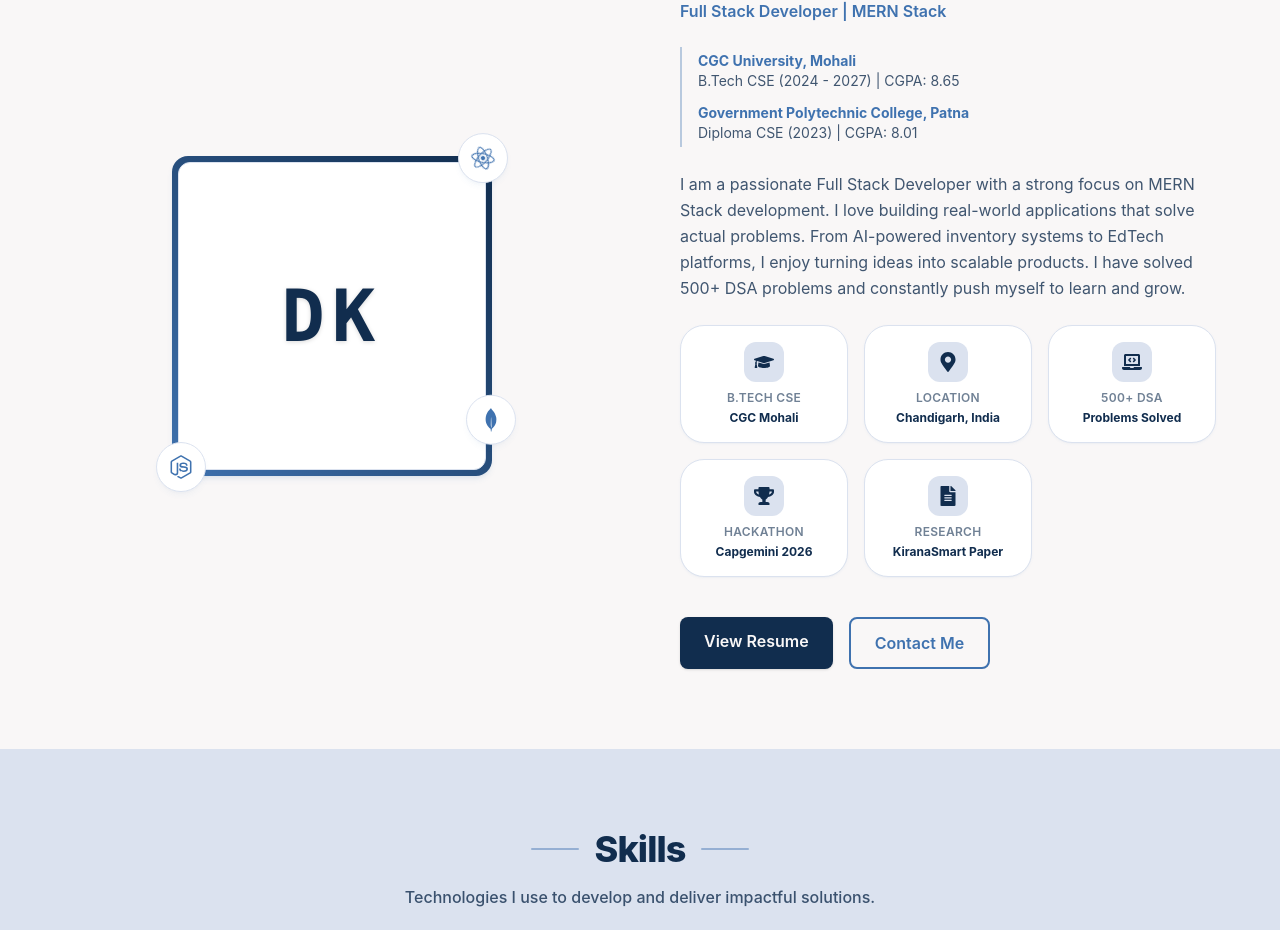
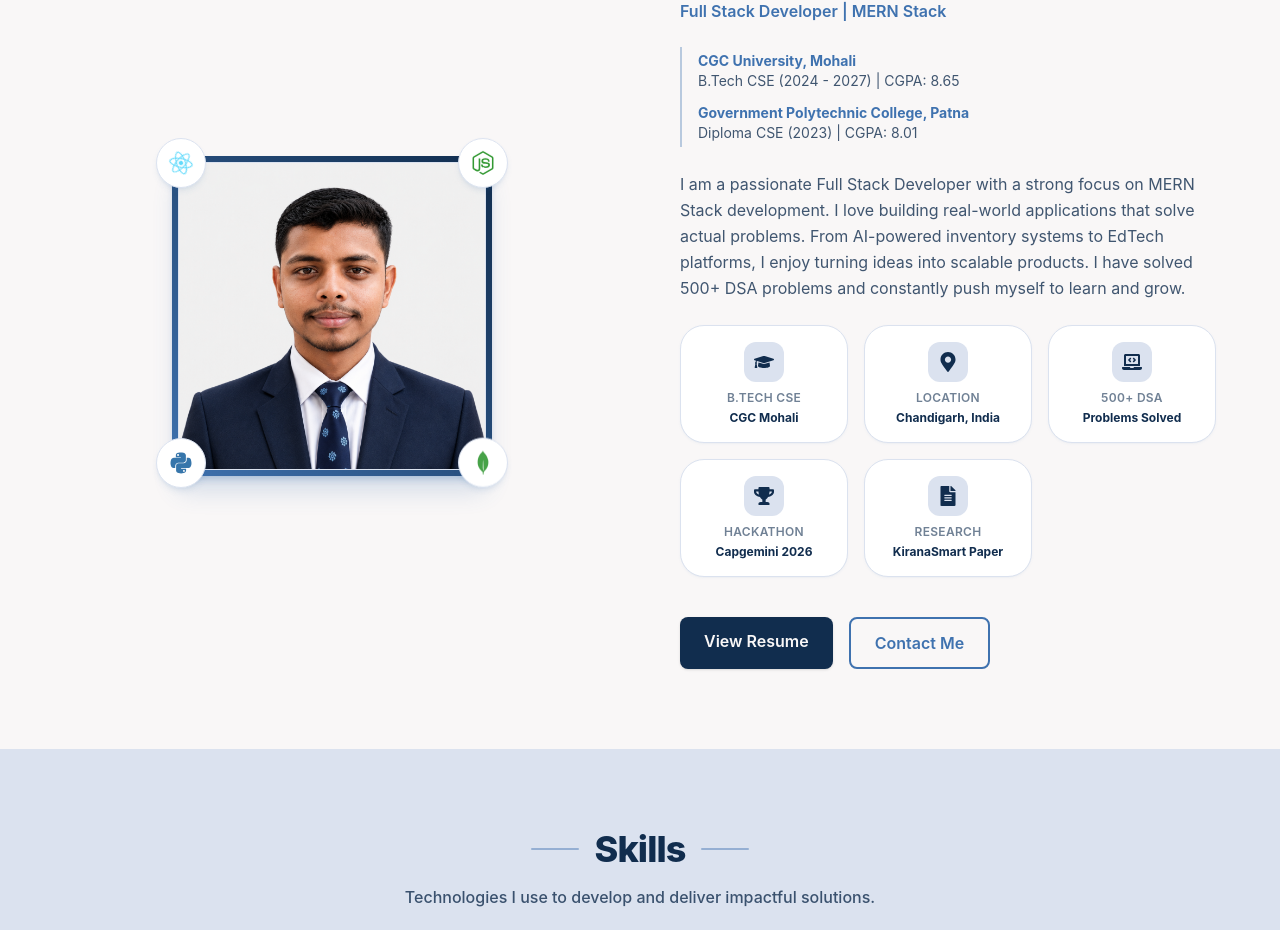
Before and after one commit to dharmu689/Portfolio, a React (Vite) app in the folder client/: page / in a window 1280 px wide. Shown: the part 1037-1967 px from the top of the page. Built offline with nearby package versions, Linux system fonts and the light colour scheme.

Commit message:
about section updation

```diff
--- a/client/src/components/About.jsx
+++ b/client/src/components/About.jsx
@@ -1,5 +1,5 @@
 import { motion } from 'framer-motion'
-import { FaGraduationCap, FaMapMarkerAlt, FaLaptopCode, FaTrophy, FaFileAlt, FaReact, FaNodeJs } from 'react-icons/fa'
+import { FaGraduationCap, FaMapMarkerAlt, FaLaptopCode, FaTrophy, FaFileAlt, FaReact, FaNodeJs, FaPython } from 'react-icons/fa'
 import { SiMongodb } from 'react-icons/si'
 
 const About = () => {
@@ -56,41 +56,59 @@ const About = () => {
             className="flex items-center justify-center relative"
           >
             {/* Square Rounded Card */}
-            <div className="relative w-64 h-64 sm:w-80 sm:h-80 group">
+            <div className="relative w-64 h-64 sm:w-80 sm:h-80 group shadow-xl shadow-brandBlue/20 rounded-2xl">
               {/* Border with gradient glow */}
               <div className="absolute inset-0 bg-gradient-to-tr from-brandBlue to-brandNavy rounded-2xl p-1 shadow-md shadow-brandBlue/10 transition-all duration-500 group-hover:shadow-lg group-hover:shadow-brandBlue/20" />
 
-              {/* Inside Content Card */}
-              <div className="absolute inset-1.5 bg-white rounded-xl flex items-center justify-center border border-brandLight">
-                <span className="text-7xl font-extrabold tracking-widest text-brandNavy font-mono drop-shadow-sm">
-                  DK
-                </span>
+              {/* Inside Content Card with Photo */}
+              <div className="absolute inset-1.5 bg-[#0A0F1E] rounded-xl overflow-hidden border border-brandLight flex items-center justify-center">
+                <img
+                  src="/profile-photo.png"
+                  alt="Dharmu Kumar"
+                  className="w-full h-full object-cover object-top rounded-xl select-none"
+                  onError={(e) => {
+                    e.currentTarget.src = '/profile-photo.png'
+                  }}
+                />
               </div>
 
-              {/* Floating Tech Badges */}
-              {/* React Badge */}
+              {/* Floating Tech Badges at 4 corners */}
+              {/* Top-Left: React.js */}
               <motion.div
-                animate={{ y: [0, -10, 0] }}
-                transition={{ duration: 3, repeat: Infinity, ease: 'easeInOut' }}
-                className="absolute -top-4 -right-4 bg-white border border-brandLight p-3 rounded-full text-brandBlue shadow-md shadow-brandBlue/5"
+                animate={{ y: [0, -6, 0] }}
+                transition={{ duration: 3, repeat: Infinity, ease: 'easeInOut', delay: 0 }}
+                whileHover={{ scale: 1.15 }}
+                className="absolute -top-4 -left-4 bg-white border border-brandLight p-3 rounded-full text-[#61DAFB] shadow-md shadow-brandBlue/10 cursor-default transition-all duration-200"
               >
                 <FaReact className="h-6 w-6 animate-[spin_8s_linear_infinite]" />
               </motion.div>
 
-              {/* Node Badge */}
+              {/* Top-Right: Node.js */}
               <motion.div
-                animate={{ y: [0, 10, 0] }}
-                transition={{ duration: 3.5, repeat: Infinity, ease: 'easeInOut' }}
-                className="absolute -bottom-4 -left-4 bg-white border border-brandLight p-3 rounded-full text-brandBlue shadow-md shadow-brandBlue/5"
+                animate={{ y: [0, -6, 0] }}
+                transition={{ duration: 3.2, repeat: Infinity, ease: 'easeInOut', delay: 0.4 }}
+                whileHover={{ scale: 1.15 }}
+                className="absolute -top-4 -right-4 bg-white border border-brandLight p-3 rounded-full text-[#339933] shadow-md shadow-brandBlue/10 cursor-default transition-all duration-200"
               >
                 <FaNodeJs className="h-6 w-6" />
               </motion.div>
 
-              {/* MongoDB Badge */}
+              {/* Bottom-Left: Python */}
               <motion.div
-                animate={{ y: [0, -8, 0] }}
-                transition={{ duration: 4, repeat: Infinity, ease: 'easeInOut', delay: 0.5 }}
-                className="absolute bottom-6 -right-6 bg-white border border-brandLight p-3 rounded-full text-brandBlue shadow-md shadow-brandBlue/5"
+                animate={{ y: [0, -6, 0] }}
+                transition={{ duration: 3.4, repeat: Infinity, ease: 'easeInOut', delay: 0.8 }}
+                whileHover={{ scale: 1.15 }}
+                className="absolute -bottom-4 -left-4 bg-white border border-brandLight p-3 rounded-full text-[#3776AB] shadow-md shadow-brandBlue/10 cursor-default transition-all duration-200"
+              >
+                <FaPython className="h-6 w-6" />
+              </motion.div>
+
+              {/* Bottom-Right: MongoDB */}
+              <motion.div
+                animate={{ y: [0, -6, 0] }}
+                transition={{ duration: 3.6, repeat: Infinity, ease: 'easeInOut', delay: 1.2 }}
+                whileHover={{ scale: 1.15 }}
+                className="absolute -bottom-4 -right-4 bg-white border border-brandLight p-3 rounded-full text-[#47A248] shadow-md shadow-brandBlue/10 cursor-default transition-all duration-200"
               >
                 <SiMongodb className="h-6 w-6" />
               </motion.div>
```
